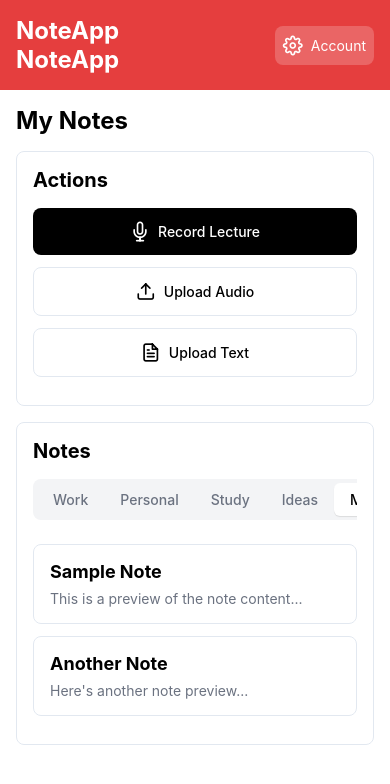
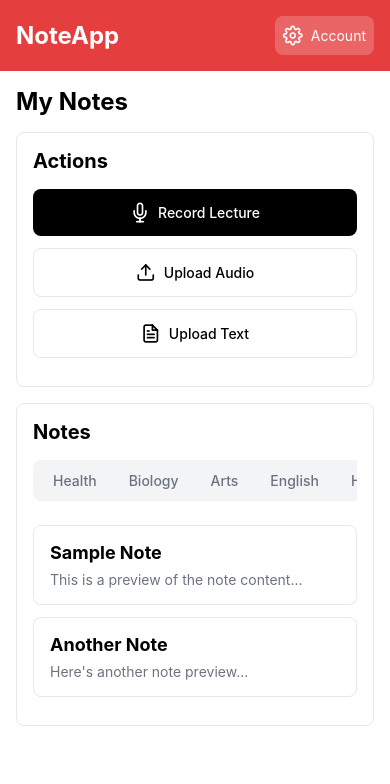
Before and after one commit to JorgeRodriguez5167/Frontend-Study-App, a React Native app: screen /Home in a window 390 px wide. Shown: the top 784 px of the page. Built offline with nearby package versions, Linux system fonts and the light colour scheme.

Commit message:
Update HomeScreen.js

```diff
--- a/HomeScreen.js
+++ b/HomeScreen.js
@@ -1,3 +1,4 @@
+
 import { useState } from "react"
 import { View, Text, TouchableOpacity, StyleSheet, SafeAreaView, ScrollView, FlatList } from "react-native"
 import { useNavigation } from "@react-navigation/native"
@@ -44,7 +45,7 @@ export default function HomeScreen() {
       <View style={styles.header}>
         <View>
           <Text style={styles.headerTitle}>NoteApp</Text>
-          <Text style={styles.headerTitle}>NoteApp</Text>
+
         </View>
         <TouchableOpacity style={styles.accountButton} onPress={() => navigation.navigate("AccountSettings")}>
           <Icon name="settings" size={20} color="white" />
@@ -83,7 +84,7 @@ export default function HomeScreen() {
             {/* Category Tabs */}
             <ScrollView horizontal showsHorizontalScrollIndicator={false} style={styles.categoryTabsContainer}>
               <View style={styles.categoryTabs}>
-                {["work", "personal", "study", "ideas", "misc"].map((category) => (
+                {["Health", "Biology", "Arts", "English", "History"].map((category) => (
                   <TouchableOpacity
                     key={category}
                     style={[styles.categoryTab, activeCategory === category && styles.activeCategoryTab]}
```
